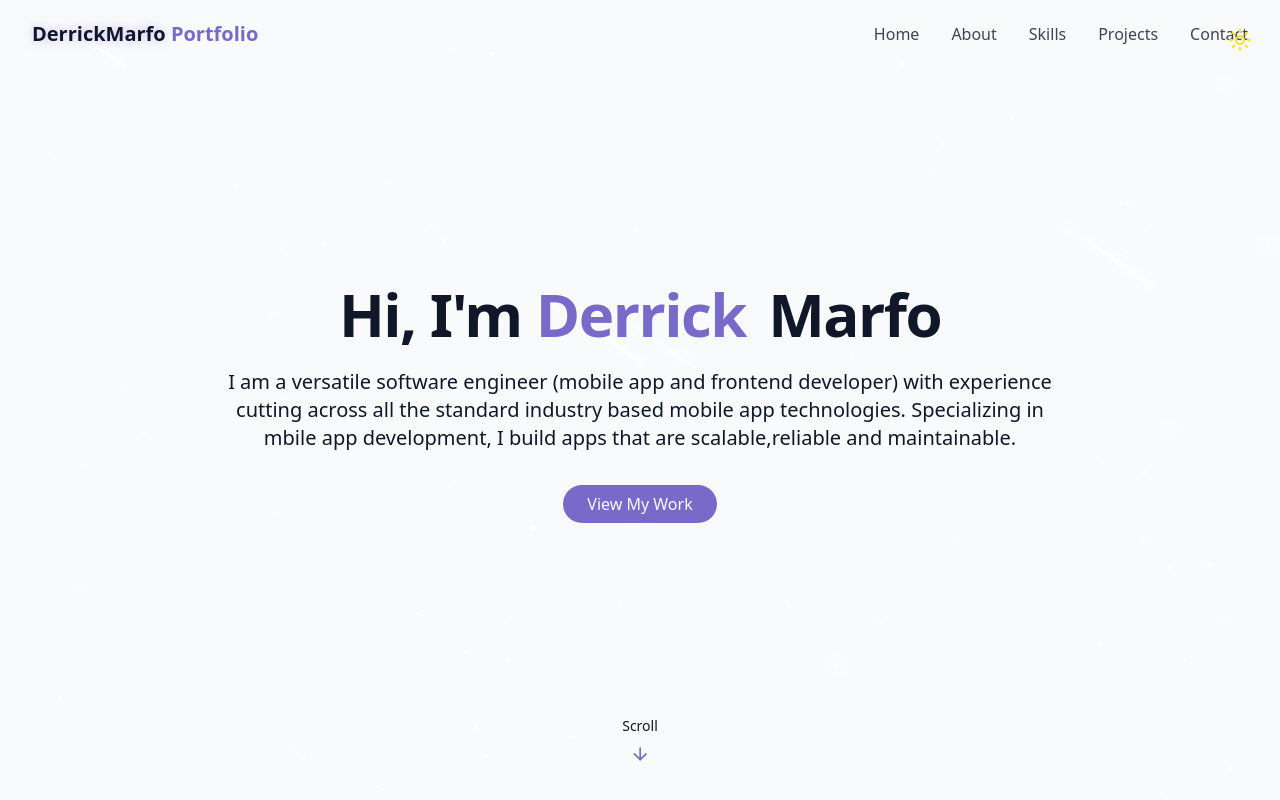
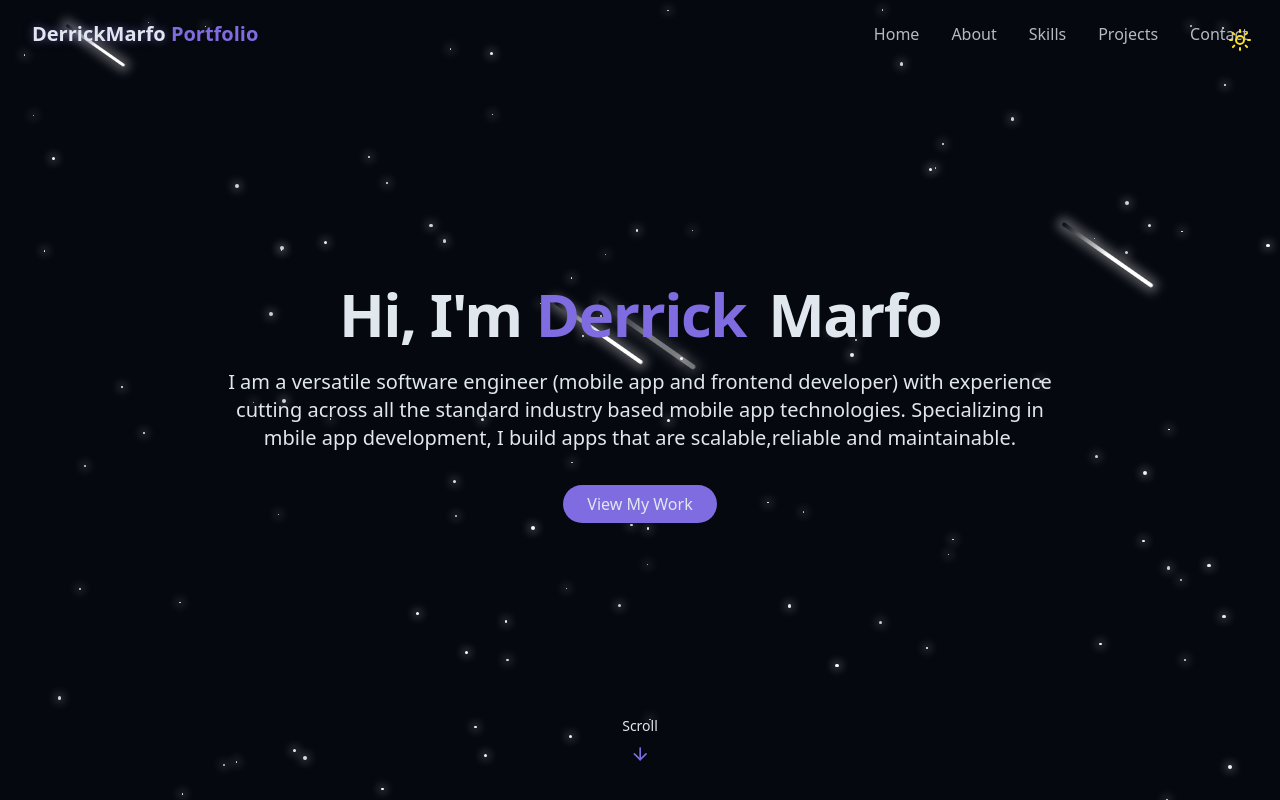
Before and after one commit to Prostorm11/Softwar-Engineering-Portfolio, a React (Vite) app: page / in a window 1280 px wide. Shown: the top 800 px of the page. Built offline with nearby package versions, Linux system fonts and the light colour scheme.

Commit message:
auto dark set

```diff
--- a/src/components/ThemeToggle.jsx
+++ b/src/components/ThemeToggle.jsx
@@ -11,7 +11,7 @@ export const ThemeToggle = () => {
       setIsDarkMode(true);
       document.documentElement.classList.add("dark");
     } else {
-      localStorage.setItem("theme", "light");
+      localStorage.setItem("theme", "dark");
       setIsDarkMode(false);
     }
   }, []);
@@ -36,11 +36,11 @@ export const ThemeToggle = () => {
         "focus:outlin-hidden"
       )}
     >
-      {isDarkMode ?  (
+      {isDarkMode ? (
+        <Sun className="h-6 w-6 text-yellow-300" />
+      ) : (
         <Moon className="h-6 w-6 text-blue-900" />
-      ):(
-        <Sun className="h-6 w-6 text-yellow-300" />
-      ) }
+      )}
     </button>
   );
 };
```
